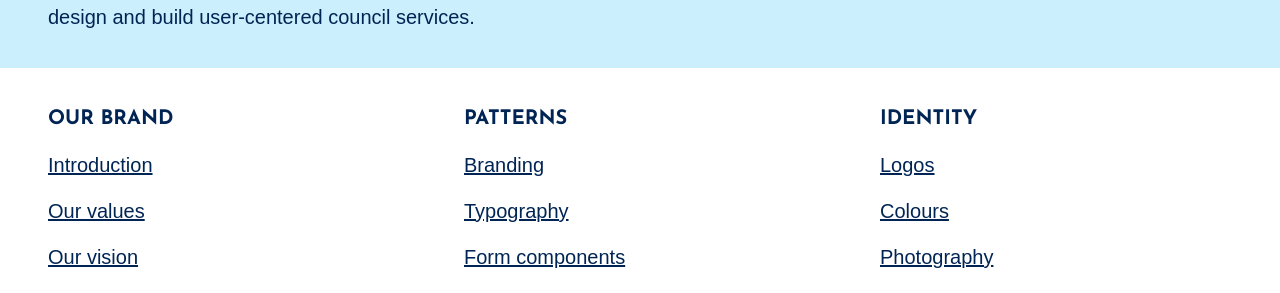
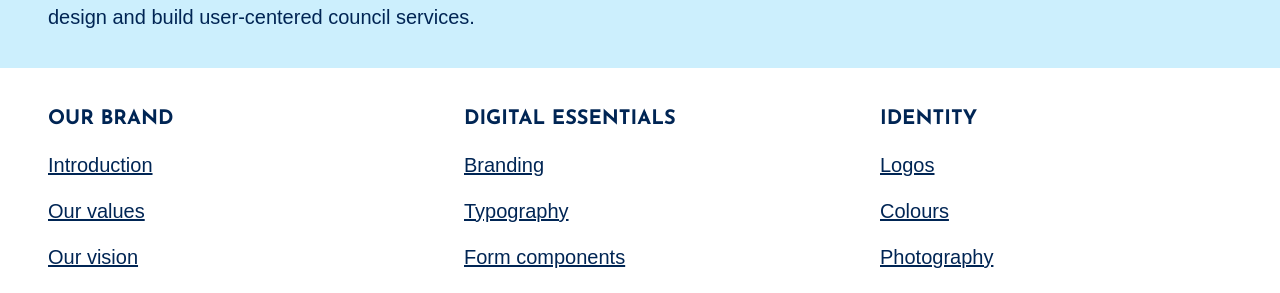
Before and after one commit to rothgov/design-manual, a Jekyll site: the page built from index.html, in a window 1280 px wide. Shown: the part 524-817 px from the top of the page. Built offline with Jekyll 4.4.1, drawn with Linux system fonts in a browser that asks for light colours; some web fonts are replaced.

Commit message:
Update index.html

```diff
--- a/index.html
+++ b/index.html
@@ -45,7 +45,7 @@ layout: default
       </ul>
     </div>
     <div class="w-third-m w-third-l ph4-l">
-      <h3 class="f4 josefin ttu mb0">Patterns</h3>
+      <h3 class="f4 josefin ttu mb0">Digital essentials</h3>
       <ul class="list pl0 mt2">
         <li>
           <a class="db pv2 link blue hover-blue-l" href="{{%20site.baseurl%20}}/design/branding">Branding</a>
```
